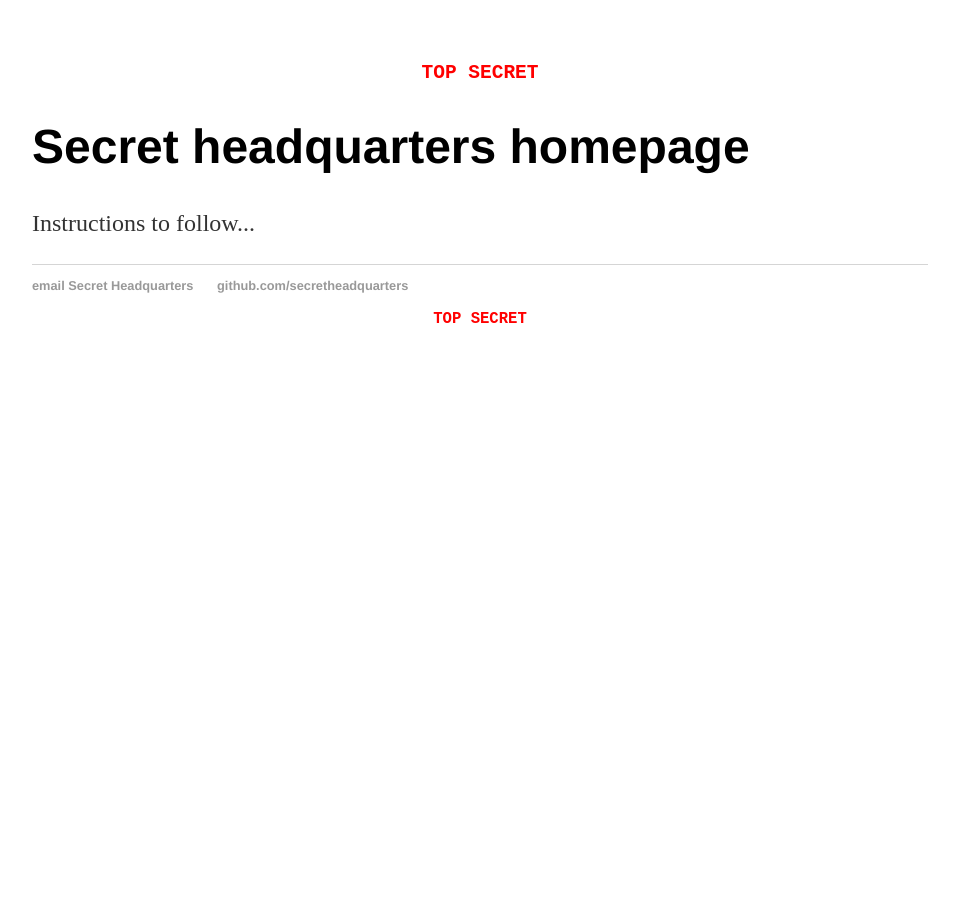
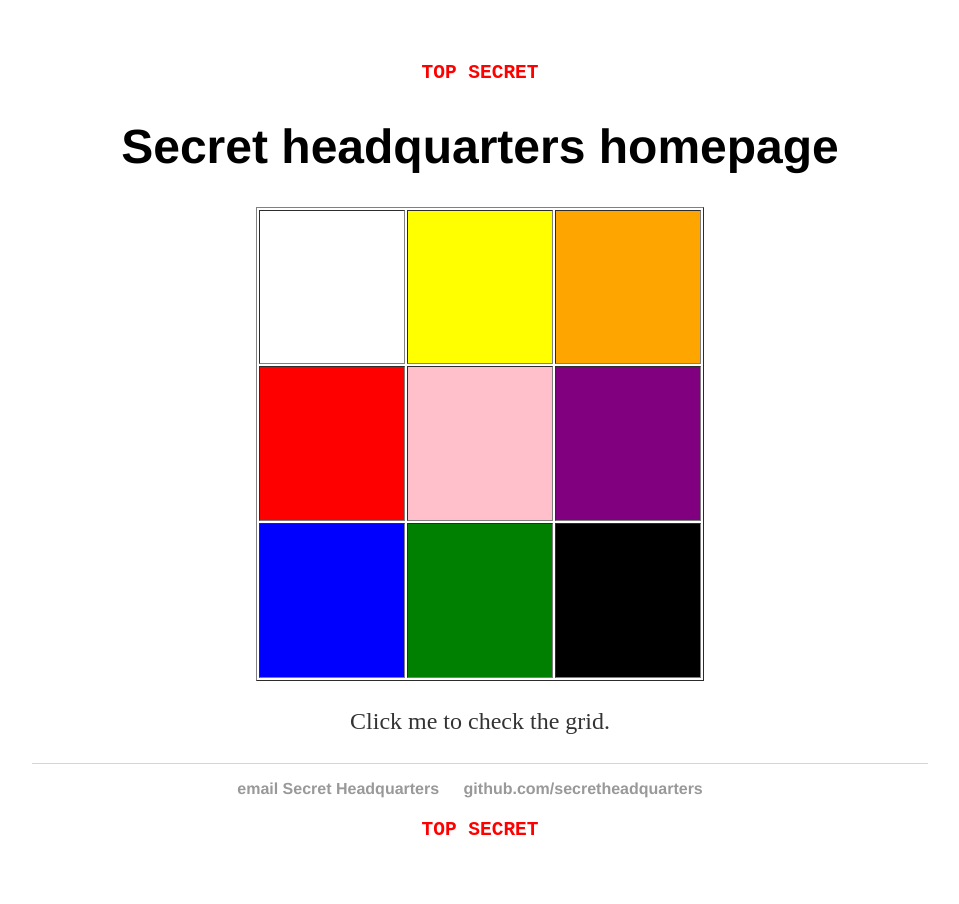
Before and after one commit to secretheadquarters/website, a Jekyll site: the page built from index.html, in a window 1280 px wide. Shown: the whole page, without its empty margins (160-1119 px from the left). Built offline with Jekyll 4.4.1, drawn with Linux system fonts in a browser that asks for light colours.

Commit message:
Implemented rubiks password.

```diff
--- a/css/main.css
+++ b/css/main.css
@@ -8,6 +8,10 @@ body {
   font-weight: bold;
   font-family: monospace;
   text-align: center;
+}
+
+table.rubiks tr td {
+    padding-bottom: 30%;
 }
 
 nav ul, footer ul {
@@ -38,14 +42,5 @@ p {
 }
 footer {
     border-top: 1px solid #d5d5d5;
-    font-size: .8em;
+    text-align: center;
 }
-
-ul.posts {
-    margin: 20px auto 40px;
-    font-size: 1.5em;
-}
-
-ul.posts li {
-    list-style: none;
-}
--- a/index.html
+++ b/index.html
@@ -2,7 +2,61 @@
 layout: default
 title: Secret Headquarters
 ---
-<div class="blurb">
-	<h1>Secret headquarters homepage</h1>
-	<p>Instructions to follow...</p>
-</div><!-- /.blurb -->
+<div align="center">
+    <h1>Secret headquarters homepage</h1>
+
+    <table class="rubiks" width="50%" border="thin black solid" id="table">
+        <tr>
+            <td onClick="changeColour(this)" style="background-color:white">&nbsp;</td>
+            <td onClick="changeColour(this)" style="background-color:yellow">&nbsp;</td>
+            <td onClick="changeColour(this)" style="background-color:orange">&nbsp;</td>
+        </tr>
+        <tr>
+            <td onClick="changeColour(this)" style="background-color:red">&nbsp;</td>
+            <td onClick="changeColour(this)" style="background-color:pink">&nbsp;</td>
+            <td onClick="changeColour(this)" style="background-color:purple">&nbsp;</td>
+        </tr>
+        <tr>
+            <td onClick="changeColour(this)" style="background-color:blue">&nbsp;</td>
+            <td onClick="changeColour(this)" style="background-color:green">&nbsp;</td>
+            <td onClick="changeColour(this)" style="background-color:black">&nbsp;</td>
+        </tr>
+</table>
+
+<p onclick="checkColours()">Click me to check the grid.</p>
+
+<script>
+function changeColour(element) {
+  colour = element.style.backgroundColor;
+  if (colour == "white") { element.style.backgroundColor = "yellow"; return }
+  if (colour == "yellow") { element.style.backgroundColor = "orange"; return }
+  if (colour == "orange") { element.style.backgroundColor = "red"; return }
+  if (colour == "red") { element.style.backgroundColor = "pink"; return }
+  if (colour == "pink") { element.style.backgroundColor = "purple"; return }
+  if (colour == "purple") { element.style.backgroundColor = "blue"; return }
+  if (colour == "blue") { element.style.backgroundColor = "green"; return }
+  if (colour == "green") { element.style.backgroundColor = "black"; return }
+  if (colour == "black") { element.style.backgroundColor = "white"; return }
+  element.style.backgroundColor = "yellow"
+}
+
+function checkColours()
+{
+  answer = "red purple yellow white green orange pink black blue"
+  table = document.getElementById("table");
+  colours =
+    table.rows[0].cells[0].style.backgroundColor + " " +
+    table.rows[0].cells[1].style.backgroundColor + " " +
+    table.rows[0].cells[2].style.backgroundColor + " " +
+    table.rows[1].cells[0].style.backgroundColor + " " +
+    table.rows[1].cells[1].style.backgroundColor + " " +
+    table.rows[1].cells[2].style.backgroundColor + " " +
+    table.rows[2].cells[0].style.backgroundColor + " " +
+    table.rows[2].cells[1].style.backgroundColor + " " +
+    table.rows[2].cells[2].style.backgroundColor;
+
+  if (colours == answer) { alert("Correct") }
+  else { alert("Incorrect; " + colours + " is not the same as " + answer + " try again!") }
+}
+</script>
+</div>
```
